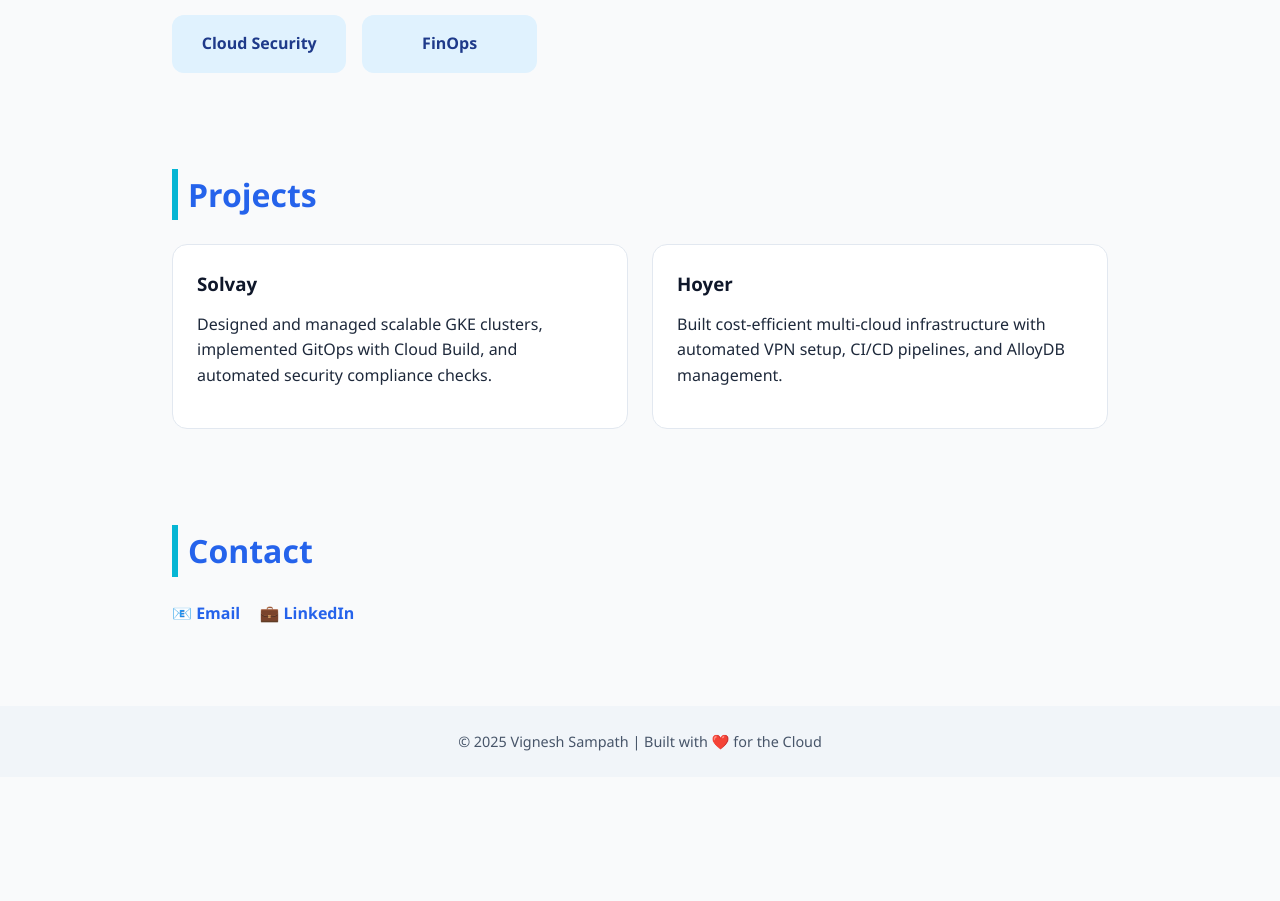
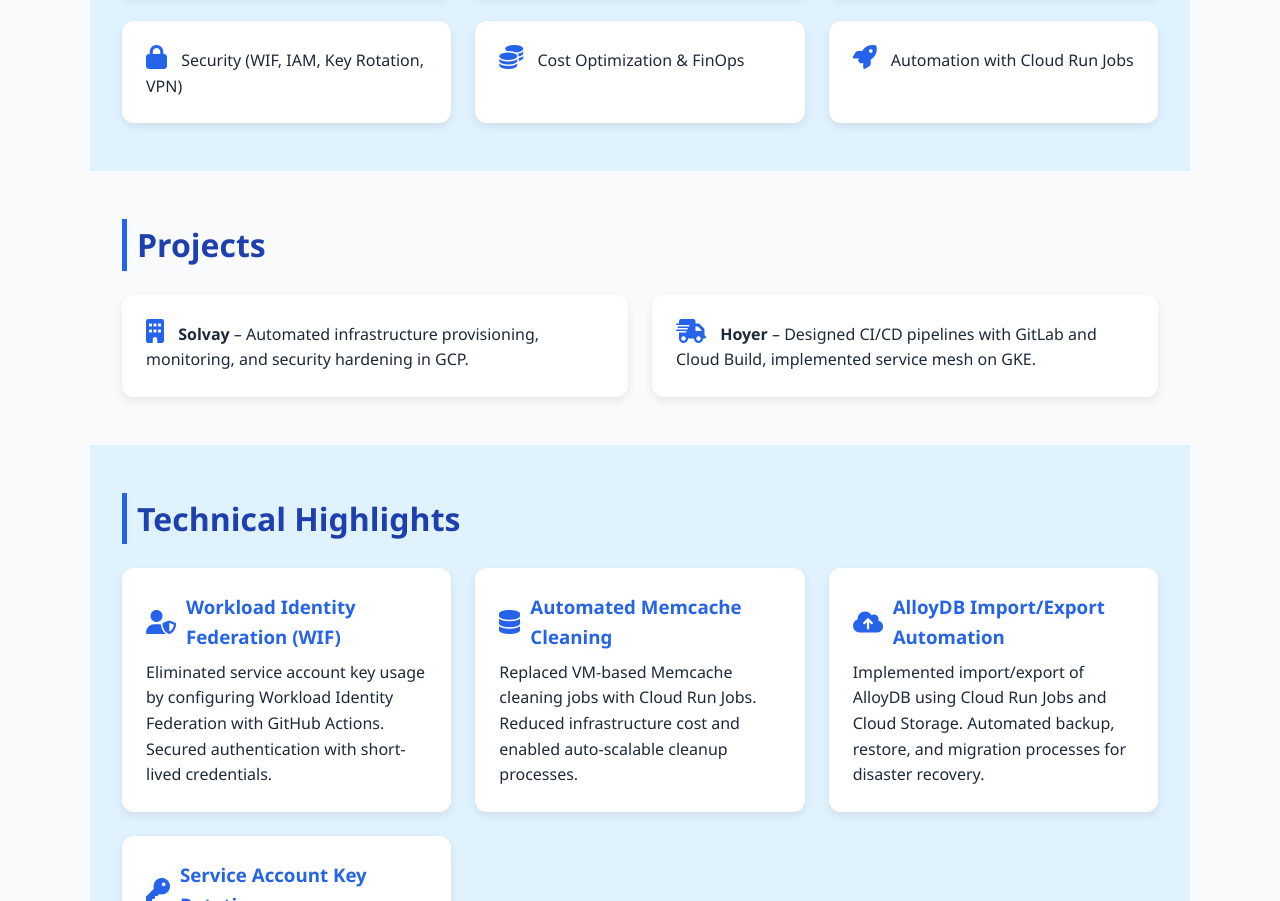
Before and after one commit to viki-1914/My-website, a plain HTML site: page index.html in a window 1280 px wide. Shown: the part 942-1843 px from the top of the page. Before the commit the page ends 1719 px from the top, so only its background shows below. Drawn offline with nearby package versions, Linux system fonts and the light colour scheme.

Commit message:
Update index.html

```diff
--- a/index.html
+++ b/index.html
@@ -6,163 +6,149 @@
 <title>Vignesh Sampath | Cloud & DevOps Engineer</title>
 <style>
   /* Reset & Font */
-    * { margin: 0; padding: 0; box-sizing: border-box; }
-    body { font-family: 'Segoe UI', sans-serif; background: #f9fafb; color: #1e293b; line-height: 1.6; }
+  * {margin:0; padding:0; box-sizing:border-box;}
+  body {font-family:'Segoe UI',sans-serif; background:#f8fafc; color:#1e293b; line-height:1.6; scroll-behavior:smooth;}
+  a {text-decoration:none; color:inherit;}
+  img {display:block; max-width:100%;}
+
+  /* Animations */
+  .fade-in {opacity:0; transform:translateY(30px); animation:fadeInUp 1s forwards;}
+  .fade-delay-1 {animation-delay:0.3s;}
+  .fade-delay-2 {animation-delay:0.6s;}
+  .fade-delay-3 {animation-delay:0.9s;}
+  @keyframes fadeInUp {to{opacity:1; transform:translateY(0);}}
+  .pulse {animation: pulse 2s infinite;}
+  @keyframes pulse {0%,100%{transform:scale(1);}50%{transform:scale(1.15);}}
+  .bounce:hover {transform:translateY(-8px) scale(1.05); transition:0.3s;}
 
   /* Header */
-    header {
-      background: linear-gradient(90deg, #2563eb, #06b6d4);
-      color: white;
-      text-align: center;
-      padding: 4rem 2rem;
-      position: relative;
-    }
-    header img {
-      width: 130px;
-      height: 130px;
-      border-radius: 50%;
-      border: 4px solid white;
-      margin-bottom: 1rem;
-      box-shadow: 0 4px 12px rgba(0,0,0,0.2);
-    }
-    header h1 { font-size: 2.5rem; margin-bottom: 0.5rem; }
-    header p { font-size: 1.2rem; margin-bottom: 1rem; }
-    .resume-btn {
-      display: inline-block;
-      padding: 0.6rem 1.2rem;
-      background: white;
-      color: #2563eb;
-      font-weight: bold;
-      border-radius: 30px;
-      text-decoration: none;
-      transition: all 0.3s ease;
-    }
-    .resume-btn:hover {
-      background: #2563eb;
-      color: white;
-      transform: scale(1.05);
-    }
+  header {background: linear-gradient(135deg,#2563eb,#1e40af); color:white; text-align:center; padding:4rem 2rem; position:relative; overflow:hidden;}
+  #particles-js {position:absolute; top:0; left:0; width:100%; height:100%; z-index:0;}
+  header img {width:150px; height:150px; border-radius:50%; border:4px solid white; margin-bottom:1rem; box-shadow:0 4px 12px rgba(0,0,0,0.2); position:relative; z-index:1;}
+  header h1 {font-size:2.7rem; margin-bottom:0.5rem; animation:fadeInUp 1s forwards; position:relative; z-index:1;}
+  header p {font-size:1.2rem; opacity:0.9; animation:fadeInUp 1.2s forwards; position:relative; z-index:1;}
+  .btn {display:inline-block; margin-top:1rem; padding:0.7rem 1.2rem; border-radius:30px; background:#fff; color:#1e40af; font-weight:bold; transition:0.3s; position:relative; z-index:1;}
+  .btn:hover {background:#93c5fd; color:#0f172a; transform:scale(1.05);}
 
   /* Sections */
-    section { padding: 3rem 2rem; max-width: 1000px; margin: auto; }
-    h2 {
-      font-size: 2rem;
-      color: #2563eb;
-      margin-bottom: 1.5rem;
-      border-left: 6px solid #06b6d4;
-      padding-left: 10px;
-    }
-    p { margin-bottom: 1rem; }
+  section {padding:3rem 2rem; max-width:1100px; margin:auto; position:relative; overflow:hidden;}
+  section:nth-of-type(even) {background:#e0f2fe;}
+  h2 {font-size:2rem; margin-bottom:1.5rem; border-left:5px solid #2563eb; padding-left:10px; color:#1e40af;}
 
-    /* Skills */
-    .skills { display: grid; grid-template-columns: repeat(auto-fit, minmax(150px, 1fr)); gap: 1rem; }
-    .skill {
-      background: #e0f2fe;
-      color: #1e3a8a;
-      padding: 1rem;
-      border-radius: 12px;
-      text-align: center;
-      font-weight: 600;
-      transition: transform 0.3s ease, box-shadow 0.3s ease;
-    }
-    .skill:hover { transform: translateY(-6px); box-shadow: 0 6px 15px rgba(0,0,0,0.15); }
-
-    /* Projects */
-    .projects { display: grid; grid-template-columns: repeat(auto-fit, minmax(280px, 1fr)); gap: 1.5rem; }
-    .project {
-      background: #fff;
-      padding: 1.5rem;
-      border-radius: 15px;
-      border: 1px solid #e2e8f0;
-      transition: transform 0.3s ease, box-shadow 0.3s ease;
-    }
-    .project:hover { transform: translateY(-6px); box-shadow: 0 6px 15px rgba(0,0,0,0.1); }
-    .project h3 { margin-bottom: 0.8rem; color: #0f172a; }
+  /* Grid styles */
+  .skills, .projects, .tech-highlights {display:grid; grid-template-columns:repeat(auto-fit,minmax(280px,1fr)); gap:1.5rem;}
+  .skill, .project, .highlight {background:#fff; padding:1.5rem; border-radius:12px; box-shadow:0 4px 10px rgba(0,0,0,0.08); transition:transform 0.3s, box-shadow 0.3s; position:relative;}
+  .skill:hover, .project:hover, .highlight:hover {transform:translateY(-10px) scale(1.03); box-shadow:0 10px 25px rgba(0,0,0,0.15);}
+  .highlight h3 {color:#2563eb; margin-bottom:0.5rem; display:flex; align-items:center;}
+  .highlight i, .skill i, .project i {margin-right:10px; font-size:1.5rem;}
+  .skill i, .project i {color:#2563eb;}
 
   /* Contact */
-    .contact a {
-      display: inline-block;
-      margin-right: 15px;
-      text-decoration: none;
-      color: #2563eb;
-      font-weight: 600;
-      transition: color 0.3s ease;
+  footer {text-align:center; padding:2rem; background:#1e293b; color:white; margin-top:2rem; position:relative; overflow:hidden;}
+  footer a {color:#93c5fd; margin:0 10px; transition:0.3s;}
+  footer a:hover {color:#60a5fa;}
+
+  /* Back to Top Button */
+  #backToTop {position:fixed; bottom:30px; right:30px; background:#2563eb; color:#fff; padding:0.7rem 1rem; border-radius:50px; font-size:1.2rem; cursor:pointer; box-shadow:0 4px 12px rgba(0,0,0,0.3); display:none; z-index:1000; transition:0.3s;}
+  #backToTop:hover {background:#1e40af; transform:scale(1.1);}
+</style>
+<!-- Font Awesome -->
+<script src="https://kit.fontawesome.com/a076d05399.js" crossorigin="anonymous"></script>
+<!-- Particles.js -->
+<script src="https://cdn.jsdelivr.net/particles.js/2.0.0/particles.min.js"></script>
+<script>
+  document.addEventListener('DOMContentLoaded', function(){
+    const faders = document.querySelectorAll('.fade-in');
+    const options = {threshold:0.3};
+    const appearOnScroll = new IntersectionObserver(function(entries, observer){
+      entries.forEach(entry=>{
+        if(entry.isIntersecting){
+          entry.target.style.opacity = 1;
+          entry.target.style.transform = 'translateY(0)';
+          observer.unobserve(entry.target);
         }
-    .contact a:hover { color: #06b6d4; }
+      });
+    }, options);
+    faders.forEach(fader => {appearOnScroll.observe(fader);});
 
-    /* Footer */
-    footer {
-      text-align: center;
-      padding: 1.5rem;
-      margin-top: 2rem;
-      background: #f1f5f9;
-      color: #475569;
-      font-size: 0.9rem;
-    }
-  </style>
+    const backBtn = document.getElementById('backToTop');
+    window.addEventListener('scroll', () => {backBtn.style.display = window.scrollY > 300 ? 'block':'none';});
+    backBtn.addEventListener('click', () => {window.scrollTo({top:0, behavior:'smooth'});});
+
+    // Initialize particles
+    particlesJS("particles-js", {
+      "particles": {
+        "number": {"value":50,"density":{"enable":true,"value_area":800}},
+        "color": {"value":"#ffffff"},
+        "shape": {"type":"circle"},
+        "opacity": {"value":0.5,"random":true},
+        "size": {"value":3,"random":true},
+        "line_linked":{"enable":true,"distance":120,"color":"#ffffff","opacity":0.2,"width":1},
+        "move":{"enable":true,"speed":2,"direction":"none","out_mode":"out"}
+      },
+      "interactivity":{"detect_on":"canvas","events":{"onhover":{"enable":true,"mode":"repulse"},"onclick":{"enable":true,"mode":"push"}},"modes":{"repulse":{"distance":100},"push":{"particles_nb":4}}}
+    });
+  });
+</script>
 </head>
 <body>
 
   <!-- Header -->
   <header>
+    <div id="particles-js"></div>
     <img src="1000075941.jpg" alt="Vignesh Sampath">
     <h1>Vignesh Sampath</h1>
-    <p>Cloud & DevOps Engineer | GCP | AWS | Kubernetes</p>
-    <a href="Vignesh_Sampath.pdf" class="resume-btn" download>📄 Download Resume</a>
+    <p>CloudOps & DevOps Engineer | GCP & AWS Specialist</p>
+    <a href="Vignesh_Sampath.pdf" class="btn"><i class="fas fa-download"></i> Download Resume</a>
   </header>
 
   <!-- About -->
-  <section>
+  <section class="fade-in fade-delay-1">
     <h2>About Me</h2>
-    <p>
-      I am a CloudOps & DevOps Engineer with 4 years of experience in managing cloud infrastructure, automation,
-      and security on Google Cloud Platform and AWS. Skilled in Kubernetes (GKE), CI/CD pipelines, Terraform,
-      and modern DevOps practices. Currently working as Associate Team Lead - CloudOps1 at Rappit.
-    </p>
+    <p>I’m a CloudOps & DevOps Engineer with 4 years of experience in Google Cloud Platform and growing expertise in AWS. I specialize in Kubernetes (GKE), infrastructure automation, CI/CD pipelines, cost optimization, and security practices. Currently, I work as Associate Team Lead - CloudOps at Rappit.</p>
   </section>
 
   <!-- Skills -->
-  <section>
+  <section class="fade-in fade-delay-2">
     <h2>Skills</h2>
     <div class="skills">
-      <div class="skill">Google Cloud Platform</div>
-      <div class="skill">AWS</div>
-      <div class="skill">Kubernetes (GKE)</div>
-      <div class="skill">Terraform</div>
-      <div class="skill">CI/CD (Cloud Build, GitHub Actions)</div>
-      <div class="skill">Cloud Security</div>
-      <div class="skill">FinOps</div>
+      <div class="skill bounce"><i class="fab fa-google"></i> Google Cloud (GKE, Cloud Build, AlloyDB, Cloud Run)</div>
+      <div class="skill bounce"><i class="fab fa-aws"></i> AWS (EC2, VPC, IAM, S3, RDS)</div>
+      <div class="skill bounce"><i class="fas fa-code-branch"></i> DevOps (Terraform, GitHub, GitLab CI/CD)</div>
+      <div class="skill bounce"><i class="fas fa-lock"></i> Security (WIF, IAM, Key Rotation, VPN)</div>
+      <div class="skill bounce"><i class="fas fa-coins"></i> Cost Optimization & FinOps</div>
+      <div class="skill bounce"><i class="fas fa-rocket"></i> Automation with Cloud Run Jobs</div>
     </div>
   </section>
 
   <!-- Projects -->
-  <section>
+  <section class="fade-in fade-delay-3">
     <h2>Projects</h2>
     <div class="projects">
-      <div class="project">
-        <h3>Solvay</h3>
-        <p>Designed and managed scalable GKE clusters, implemented GitOps with Cloud Build, and automated security compliance checks.</p>
+      <div class="project bounce"><i class="fas fa-building"></i> <strong>Solvay</strong> – Automated infrastructure provisioning, monitoring, and security hardening in GCP.</div>
+      <div class="project bounce"><i class="fas fa-shipping-fast"></i> <strong>Hoyer</strong> – Designed CI/CD pipelines with GitLab and Cloud Build, implemented service mesh on GKE.</div>
     </div>
-      <div class="project">
-        <h3>Hoyer</h3>
-        <p>Built cost-efficient multi-cloud infrastructure with automated VPN setup, CI/CD pipelines, and AlloyDB management.</p>
-      </div>
+  </section>
+
+  <!-- Technical Highlights -->
+  <section class="fade-in fade-delay-1">
+    <h2>Technical Highlights</h2>
+    <div class="tech-highlights">
+      <div class="highlight"><h3><i class="fas fa-user-shield pulse"></i> Workload Identity Federation (WIF)</h3><p>Eliminated service account key usage by configuring Workload Identity Federation with GitHub Actions. Secured authentication with short-lived credentials.</p></div>
+      <div class="highlight"><h3><i class="fas fa-database pulse"></i> Automated Memcache Cleaning</h3><p>Replaced VM-based Memcache cleaning jobs with Cloud Run Jobs. Reduced infrastructure cost and enabled auto-scalable cleanup processes.</p></div>
+      <div class="highlight"><h3><i class="fas fa-cloud-upload-alt pulse"></i> AlloyDB Import/Export Automation</h3><p>Implemented import/export of AlloyDB using Cloud Run Jobs and Cloud Storage. Automated backup, restore, and migration processes for disaster recovery.</p></div>
+      <div class="highlight"><h3><i class="fas fa-key pulse"></i> Service Account Key Rotation</h3><p>Automated SA key rotation pipelines using Cloud Scheduler and Cloud Functions. Deprecated long-lived keys and enforced IAM best practices with notifications.</p></div>
     </div>
   </section>
 
   <!-- Contact -->
-  <section>
-    <h2>Contact</h2>
-    <div class="contact">
-      <a href="mailto:vikichan1014@gmail.com">📧 Email</a>
-      <a href="https://www.linkedin.com/in/vignesh-sampath-4701691b1" target="_blank">💼 LinkedIn</a>
-    </div>
-  </section>
+  <footer class="fade-in fade-delay-2">
+    <p><i class="fas fa-envelope"></i> <a href="mailto:vikichan1014@gmail.com">vikichan1014@gmail.com</a> | <i class="fab fa-linkedin"></i> <a href="https://www.linkedin.com/in/vignesh-sampath-4701691b1" target="_blank">LinkedIn</a></p>
+    <p>© 2025 Vignesh Sampath</p>
+  </footer>
 
-  <!-- Footer -->
-  <footer>
-    © 2025 Vignesh Sampath | Built with ❤️ for the Cloud
-  </footer>
+  <!-- Back to Top Button -->
+  <div id="backToTop"><i class="fas fa-arrow-up"></i></div>
 
 </body>
 </html>
```
Lines whose indentation alone changed are shown as unchanged.
